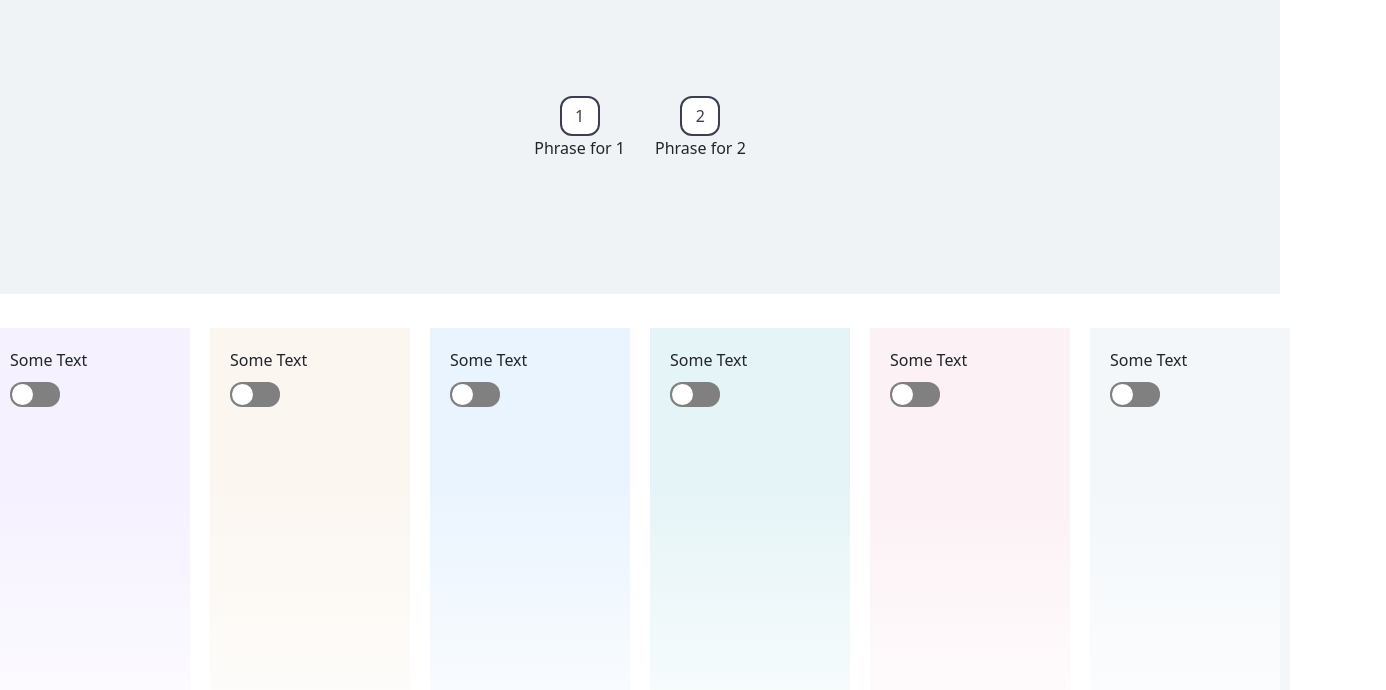
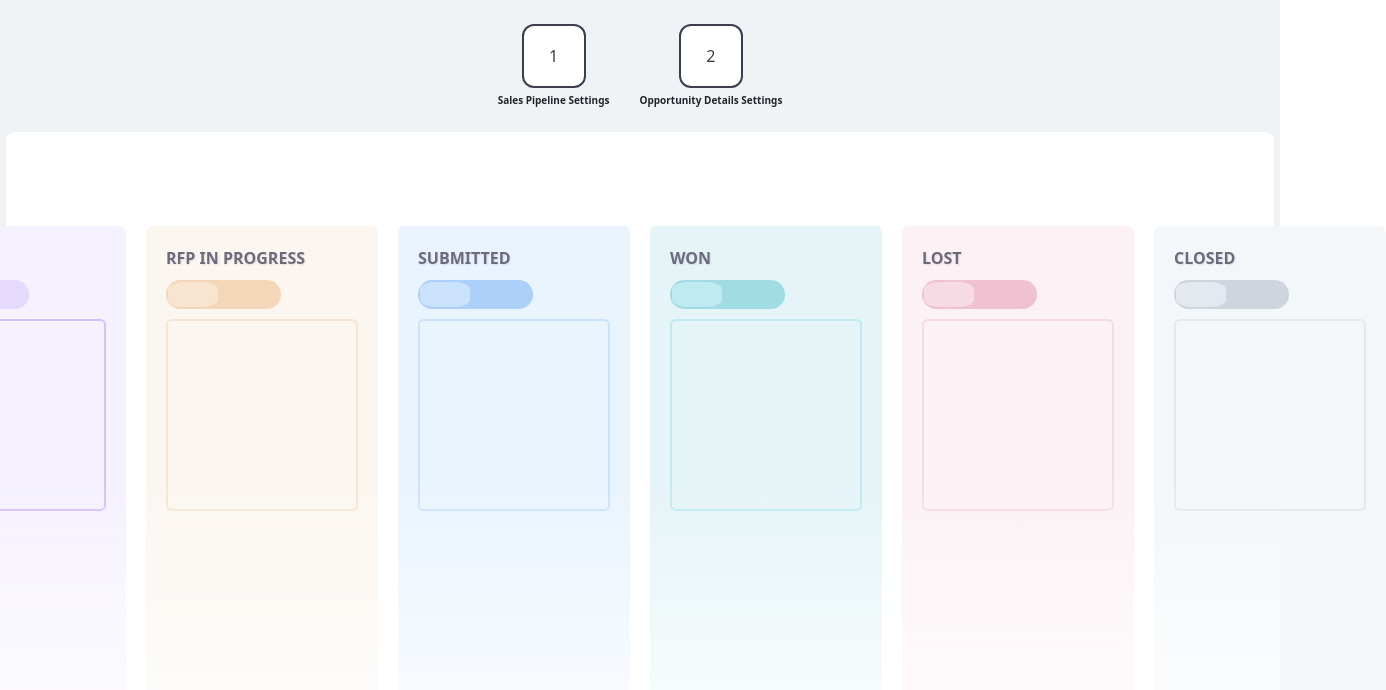
Before and after one commit to fcarvalhodev/salespipeline, a Vue app: page / in a window 1280 px wide. Shown: the top 690 px of the page, 1386 px wide, since content can reach past the window. Built offline with nearby package versions, Linux system fonts and the light colour scheme.

Commit message:
created the base page with the panels, toggle, buttons and container

```diff
--- a/src/App.vue
+++ b/src/App.vue
@@ -1,9 +1,7 @@
 <template>
   <div id="app" :style="{ backgroundColor: '#f0f3f6' }">
     <HeaderComponent />
-    <div class="d-flex">
-      <MainCardComponent />
-    </div>
+    <MainCardComponent />
   </div>
 </template>
 
@@ -32,7 +30,7 @@ export default {
   flex: 1;
   display: flex;
   justify-content: center;
-  align-items: flex-end;
-  padding-bottom: 1cm;
+  align-items: center;
+  /* Center the main card vertically */
 }
 </style>
--- a/src/components/ColumnComponent.vue
+++ b/src/components/ColumnComponent.vue
@@ -1,20 +1,24 @@
 <template>
-    <div class="column" :style="{ backgroundColor: bgColor }">
-        <div class="text-above">Some Text</div>
-        <div :class="['toggle-button', toggleState ? 'active' : '']" @click="toggle">
-            <div class="inner-circle"></div>
+    <div :class="['column', toggleStyle]" :style="{ backgroundColor: bgColor }">
+        <div class="text-above">{{ title }}</div>
+        <div class="toggle-button" :class="['toggle-button', toggleState ? 'active' : '']" @click="toggle"
+            :style="{ backgroundColor: toggleColors.toggleBg }">
+            <div class="inner-circle" :style="{ backgroundColor: toggleColors.circleColor }"></div>
         </div>
-        <div class="small-box" :style="{ borderColor: strongColor }"></div> <!-- Fixed here -->
+        <div class="small-box" :style="{ borderColor: toggleColors.circleColor }"></div> <!-- Fixed here -->
     </div>
 </template>
 
 <script>
 export default {
-    props: ['bgColor', 'strongColor'],
+    props: ['bgColor', 'strongColor', 'toggleStyle', 'toggleColors', 'title'],
     data() {
         return {
             toggleState: false
         };
+    },
+    mounted() {
+        console.log(this.toggleStyle);  // Debugging line
     },
     methods: {
         toggle() {
@@ -26,48 +30,62 @@ export default {
 
 <style>
 .column {
-    width: 200px;
-    height: 400px;
+    width: 15em;
+    height: 30em;
     margin: 10px;
     position: relative;
     padding: 20px;
+    border-radius: 2%;
 }
 
 .text-above {
     margin-bottom: 10px;
+    color: #6d6a7d;
+    font-weight: bold;
+    text-shadow: 1px 1px 2px rgba(0, 0, 0, 0.1);
 }
 
 .toggle-button {
-    width: 50px;
-    height: 25px;
+    width: 115px;
+    /* increased width */
+    height: 28.75px;
+    /* same height */
     background-color: grey;
     position: relative;
-    border-radius: 12px;
+    border-radius: 14.375px;
+    /* half of the height */
+    overflow: hidden;
 }
 
 .inner-circle {
     position: absolute;
     top: 2px;
     left: 2px;
-    width: 21px;
-    height: 21px;
+    width: 50px;
+    /* increased size */
+    height: 24.75px;
+    /* increased size */
     background-color: white;
-    border-radius: 50%;
-    transition: all 0.3s ease;
+    border-radius: 30%;
+    transition: left 0.3s ease;
 }
 
-.inner-circle.active {
-    left: 27px;
+.toggle-button.active .inner-circle {
+    left: 67px;
 }
 
 .small-box {
-    width: 50px;
-    height: 50px;
-    border: 2px solid YourStrongColorHere;
+    width: 12em;
+    height: 12em;
+    border: 2px solid;
     margin-top: 10px;
+    border-radius: 3%;
 }
 
-.toggle-button.active .inner-circle {
-    left: 27px;
+.flat-style .toggle-button {
+    background-color: lightgrey;
 }
-</style>
+
+.flat-style .inner-circle {
+    background-color: darkgrey;
+}</style>
--- a/src/components/HeaderComponent.vue
+++ b/src/components/HeaderComponent.vue
@@ -3,11 +3,11 @@
     <div class="d-flex justify-content-center button-container">
       <div class="button-wrapper">
         <button @click="selectButton(1)" :style="buttonStyle(1)">1</button>
-        <span>Phrase for 1</span>
+        <span class="small-phrase">Sales Pipeline Settings</span>
       </div>
       <div class="button-wrapper">
         <button @click="selectButton(2)" :style="buttonStyle(2)">2</button>
-        <span>Phrase for 2</span>
+        <span class="small-phrase">Opportunity Details Settings</span>
       </div>
     </div>
   </div>
@@ -48,16 +48,17 @@ export default {
 
 
 button {
-  width: 40px;
-  height: 40px;
+  width: 4em;
+  height: 4em;
   border: 2px solid #3a3e4e;
-  border-radius: 12px !important;  /* Explicitly set rounded corners */
+  border-radius: 12px !important;
   cursor: pointer;
   transition: all 0.3s ease;
 }
 
 .small-phrase {
   margin-top: 5px;
-  font-size: 12px;
+  font-size: 10px;
+  font-weight: bold;
 }
 </style>
--- a/src/components/MainCardComponent.vue
+++ b/src/components/MainCardComponent.vue
@@ -1,11 +1,11 @@
 <template>
     <div class="main-card p-4" :style="{ backgroundColor: '#ffffff', opacity: opacityLevel }">
-        <ColumnComponent :bgColor="'#f5f1ff'" :style="{ borderColor: strongColor }" />
-        <ColumnComponent :bgColor="'#fbf6f0'" :style="{ borderColor: strongColor }" />
-        <ColumnComponent :bgColor="'#eaf4fe'" :style="{ borderColor: strongColor }" />
-        <ColumnComponent :bgColor="'#e5f4f7'" :style="{ borderColor: strongColor }" />
-        <ColumnComponent :bgColor="'#fcf1f5'" :style="{ borderColor: strongColor }" />
-        <ColumnComponent :bgColor="'#f3f7fa'" :style="{ borderColor: strongColor }" />
+        <ColumnComponent :title="'LEAD'" :bgColor="'#f5f1ff'" :style="{ borderColor: strongColor }"  :toggleStyle="'flat-style'" :toggleColors="{ toggleBg: '#e5dafc', circleColor: '#d4c1f9' }"/>
+        <ColumnComponent :title="'RFP IN PROGRESS'" :bgColor="'#fbf6f0'" :style="{ borderColor: strongColor }"  :toggleStyle="'flat-style'" :toggleColors="{ toggleBg: '#f4d7b9', circleColor: '#f7e5cf' }"/>
+        <ColumnComponent :title="'SUBMITTED'" :bgColor="'#eaf4fe'" :style="{ borderColor: strongColor }"  :toggleStyle="'flat-style'" :toggleColors="{ toggleBg: '#add0fa', circleColor: '#cae2fc' }"/>
+        <ColumnComponent :title="'WON'" :bgColor="'#e5f4f7'" :style="{ borderColor: strongColor }"  :toggleStyle="'flat-style'" :toggleColors="{ toggleBg: '#a1dce4', circleColor: '#bfeaf1' }"/>
+        <ColumnComponent :title="'LOST'" :bgColor="'#fcf1f5'" :style="{ borderColor: strongColor }"  :toggleStyle="'flat-style'" :toggleColors="{ toggleBg: '#f0c1d1', circleColor: '#f6dbe4' }"/>
+        <ColumnComponent :title="'CLOSED'" :bgColor="'#f3f7fa'" :style="{ borderColor: strongColor }"  :toggleStyle="'flat-style'" :toggleColors="{ toggleBg: '#ced5df', circleColor: '#e4e9ef' }"/>
     </div>
 </template>
 
@@ -13,13 +13,13 @@
 import ColumnComponent from './ColumnComponent.vue';
 
 export default {
-    props: ['bgColor', 'strongColor'],
+    props: ['bgColor', 'strongColor', 'toggleStyle'],
     components: {
         ColumnComponent
     },
     data() {
         return {
-            opacityLevel: 1  // Wrapped inside a return statement
+            opacityLevel: 1
         };
     },
     mounted() {
@@ -44,21 +44,37 @@ export default {
 
 <style>
 .main-card {
+    width: 100%;
+    margin-left: 2%;
+    margin-right: 2%;
+    height: 95%;
     display: flex;
+    flex: 3;
+    justify-content: center;
+    align-items: center;
+    border-radius: 1%;
 }
 
 .main-card::after {
     content: "";
     position: absolute;
-  top: 60%;  /* Starts at 60% from the top */
+    top: 60%;
     left: 0;
     right: 0;
     bottom: 0;
     background: linear-gradient(to bottom, rgba(255, 255, 255, 0), rgba(255, 255, 255, 1));
-  pointer-events: none;  /* So it doesn't interfere with clicks */
+    pointer-events: none;
 }
 
 .strongColor {
     border: 1px solid;
 }
+
+@media (min-width: 768px) {
+  .main-card {
+    width: 99%;
+    margin-left: auto;
+    margin-right: auto;
+  }
+}
 </style>
```
Lines whose indentation alone changed are shown as unchanged.
